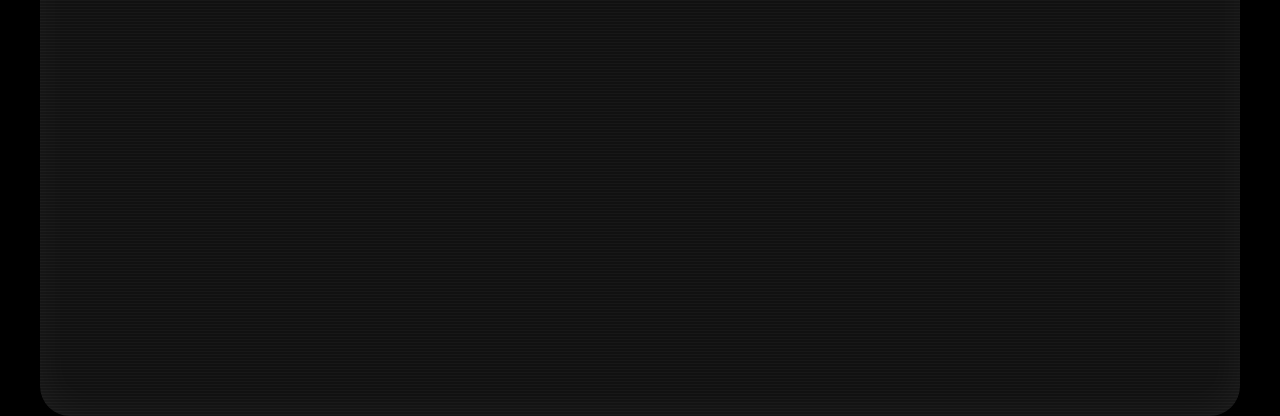
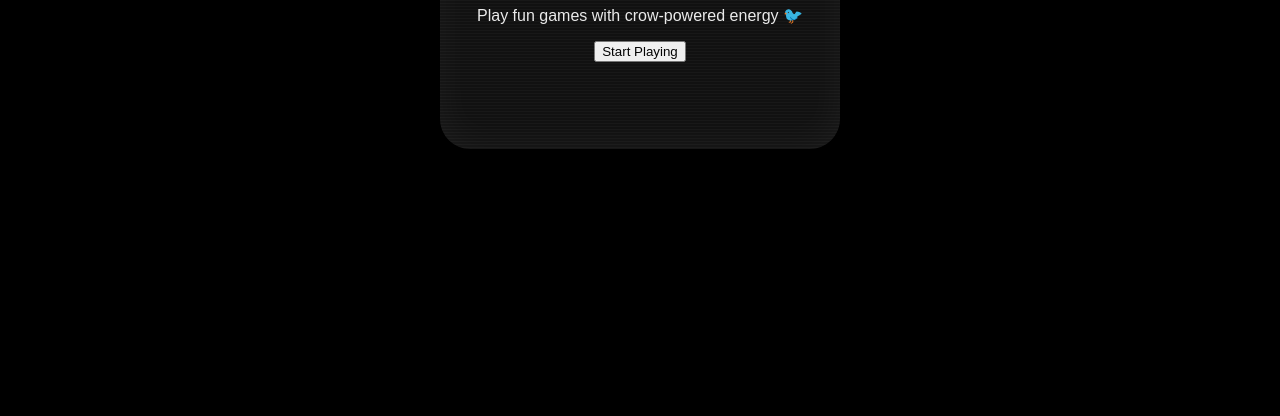
Before and after one commit to qrubo-ent/qrubo_rep, a plain HTML site: page index.html in a window 1280 px wide. Shown: the part 384-800 px from the top of the page. Drawn offline with Linux system fonts and the light colour scheme.

Commit message:
Update style.css

```diff
--- a/style.css
+++ b/style.css
@@ -12,8 +12,7 @@ body {
 
 /* TV overlay container */
 .tv-screen {
-  height: 100%;          /* Narrower than full screen */
-  /*max-width: 1000px;   /* Optional max width */
+  /*height: 100%;          /* Narrower than full screen */
   aspect-ratio: 3 / 2; /* Classic TV ratio */
   background-color: #111;
   border-radius: 30px;  /* Beveled corners */
```
